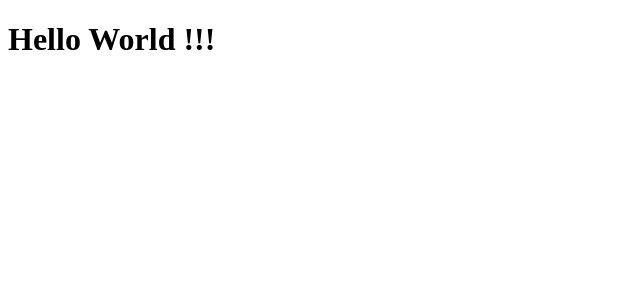
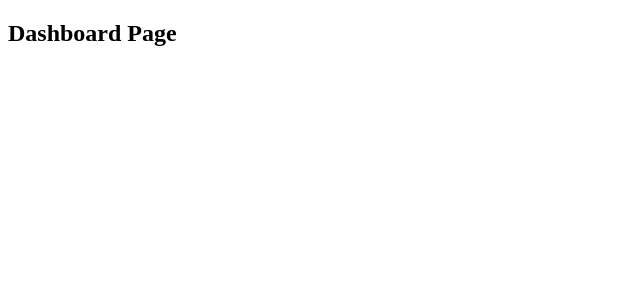
Before and after one commit to rramires/tut_vite_react_router_dom, a React (Vite) app: page / in a window 1280 px wide. Shown: the top 300 px of the page, without its empty margins (0-640 px from the left). Built offline with nearby package versions, Linux system fonts and the light colour scheme.

Commit message:
Add two simple routes.

```diff
--- a/src/App.tsx
+++ b/src/App.tsx
@@ -1,7 +1,7 @@
+import { RouterProvider } from 'react-router-dom'
+
+import { router } from './routes'
+
 export function App() {
-	return (
-		<>
-			<h1>Hello World !!!</h1>
-		</>
-	)
+	return <RouterProvider router={router} />
 }
--- /dev/null
+++ b/src/pages/app/dashboard.tsx
@@ -0,0 +1,3 @@
+export function Dashboard() {
+	return <h2>Dashboard Page</h2>
+}
--- /dev/null
+++ b/src/pages/auth/sign-in.tsx
@@ -0,0 +1,3 @@
+export function SignIn() {
+	return <h2>SignIn Page</h2>
+}
--- /dev/null
+++ b/src/routes.tsx
@@ -0,0 +1,15 @@
+import { createBrowserRouter } from 'react-router-dom'
+
+import { Dashboard } from './pages/app/dashboard'
+import { SignIn } from './pages/auth/sign-in'
+
+export const router = createBrowserRouter([
+	{
+		path: '/',
+		element: <Dashboard />,
+	},
+	{
+		path: '/sign-in',
+		element: <SignIn />,
+	},
+])
```
Also changed, not shown: 1 other file (tests, documents, lock files or other folders).
